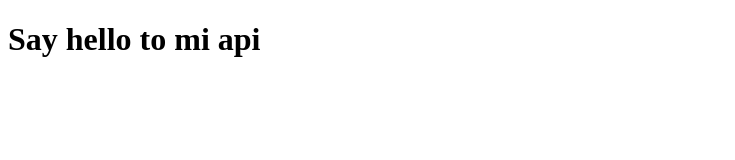
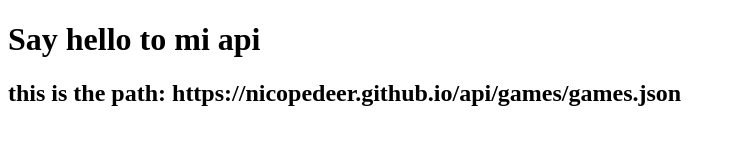
Before and after one commit to Nicopedeer/api, a plain HTML site: page index.html in a window 1280 px wide. Shown: the whole page, without its empty margins (0-735 px from the left). Drawn offline with Linux system fonts and the light colour scheme.

Commit message:
path agregado

```diff
--- a/index.html
+++ b/index.html
@@ -7,5 +7,6 @@
 </head>
 <body>
     <h1> Say hello to mi api</h1>
+    <h2>this is the path: https://nicopedeer.github.io/api/games/games.json</h2>
 </body>
 </html>
```
